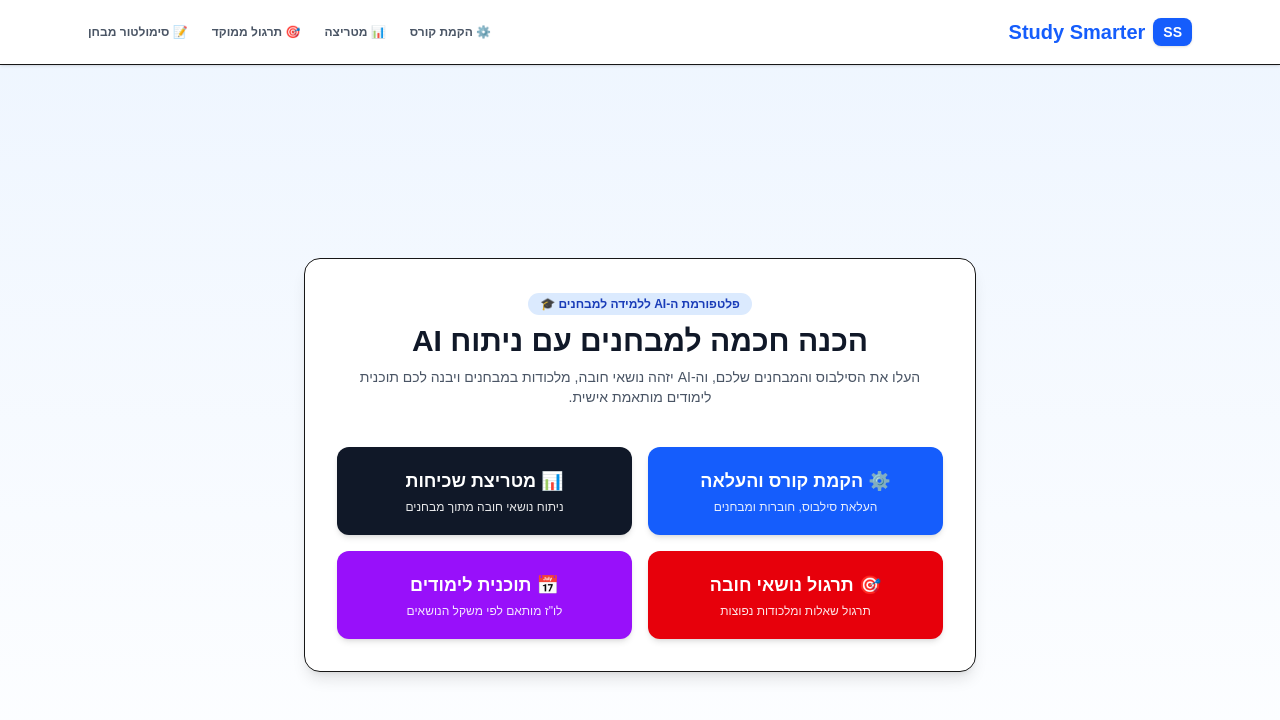
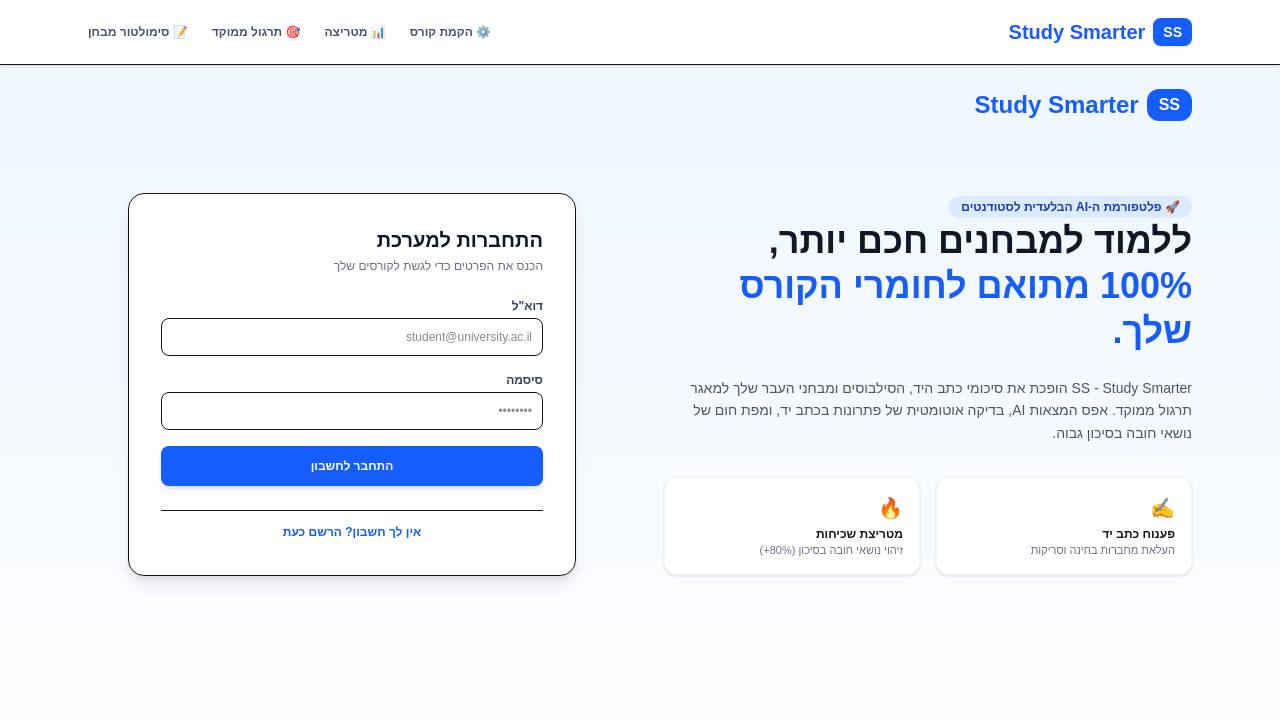
Before and after one commit to mariahazboun06-star/exam-engine-app-new, a Next.js app: page / in a window 1280 px wide. Shown: the top 720 px of the page. Built offline with nearby package versions, Linux system fonts and the light colour scheme; no server answers.

Commit message:
Implement full user SaaS flow: Landing page, Auth, User Dashboard, and Course Hub

```diff
--- /dev/null
+++ b/app/courses/[courseId]/page.tsx
@@ -0,0 +1,60 @@
+"use client";
+
+import Link from "next/link";
+import { useParams } from "next/navigation";
+
+export default function CourseHubPage() {
+  const params = useParams();
+  const courseId = params.courseId as string;
+
+  return (
+    <div className="max-w-5xl mx-auto p-6 dir-rtl space-y-8" dir="rtl">
+      <div>
+        <h1 className="text-2xl font-bold text-gray-900">🎓 מרכז המשאבים והתרגול של הקורס</h1>
+        <p className="text-xs text-gray-500 mt-1">נהל את חומרי הלימוד, בחן שכיחות נושאים ותרגל בזמן אמת.</p>
+      </div>
+
+      <div className="grid grid-cols-1 md:grid-cols-2 gap-6">
+        {/* 1. העלאת סילבוס, מבחנים וכתב יד */}
+        <Link
+          href={`/setup?courseId=${courseId}`}
+          className="bg-white p-6 rounded-xl border hover:border-blue-500 hover:shadow-md transition space-y-2"
+        >
+          <div className="text-2xl">📥</div>
+          <h2 className="font-bold text-base text-gray-900">1. העלאת חומרים וסיכומים</h2>
+          <p className="text-xs text-gray-500">העלאת סילבוסים, מבחנים וסיכומים בכתב יד לפענוח AI.</p>
+        </Link>
+
+        {/* 2. מטריצת שכיחות */}
+        <Link
+          href={`/matrix?courseId=${courseId}`}
+          className="bg-white p-6 rounded-xl border hover:border-blue-500 hover:shadow-md transition space-y-2"
+        >
+          <div className="text-2xl">📊</div>
+          <h2 className="font-bold text-base text-gray-900">2. מטריצת נושאי חובה</h2>
+          <p className="text-xs text-gray-500">ניתוח שכיחות נושאים ממבחני עבר וזיהוי נושאים קריטיים (80%+).</p>
+        </Link>
+
+        {/* 3. תרגול ממוקד */}
+        <Link
+          href={`/study/focused?courseId=${courseId}`}
+          className="bg-white p-6 rounded-xl border hover:border-blue-500 hover:shadow-md transition space-y-2"
+        >
+          <div className="text-2xl">🎯</div>
+          <h2 className="font-bold text-base text-gray-900">3. תרגול ממוקד ומפת חום</h2>
+          <p className="text-xs text-gray-500">תרגול שאלות מבוססות ספר הקורס עם סימון ירוק/אדום.</p>
+        </Link>
+
+        {/* 4. סימולטור מבחן */}
+        <Link
+          href={`/exam/simulation?courseId=${courseId}`}
+          className="bg-white p-6 rounded-xl border hover:border-blue-500 hover:shadow-md transition space-y-2"
+        >
+          <div className="text-2xl">📝</div>
+          <h2 className="font-bold text-base text-gray-900">4. סימולציית מבחן בזמן אמת</h2>
+          <p className="text-xs text-gray-500">הדמיית מבחן אמת כולל בדיקת פתרונות פתוחים מתמונות כתב יד.</p>
+        </Link>
+      </div>
+    </div>
+  );
+}
--- a/app/page.tsx
+++ b/app/page.tsx
@@ -1,58 +1,141 @@
 "use client";
 
-import Link from "next/link";
+import { useState } from "react";
+import { supabase } from "@/lib/supabaseClient";
+import { useRouter } from "next/navigation";
 
-export default function HomePage() {
+export default function LandingPage() {
+  const router = useRouter();
+  const [email, setEmail] = useState("");
+  const [password, setPassword] = useState("");
+  const [isSignUp, setIsSignUp] = useState(false);
+  const [loading, setLoading] = useState(false);
+  const [errorMsg, setErrorMsg] = useState<string | null>(null);
+
+  const handleAuth = async (e: React.FormEvent) => {
+    e.preventDefault();
+    setLoading(true);
+    setErrorMsg(null);
+
+    try {
+      if (isSignUp) {
+        const { error } = await supabase.auth.signUp({ email, password });
+        if (error) throw error;
+        alert("הרשמה בוצעה בהצלחה! ניתן להתחבר כעת.");
+        setIsSignUp(false);
+      } else {
+        const { error } = await supabase.auth.signInWithPassword({ email, password });
+        if (error) throw error;
+        router.push("/dashboard");
+      }
+    } catch (err: any) {
+      setErrorMsg(err.message || "שגיאה בתהליך ההתחברות");
+    } finally {
+      setLoading(false);
+    }
+  };
+
   return (
-    <div className="min-h-screen bg-gradient-to-b from-blue-50 to-white flex flex-col items-center justify-center p-6 dir-rtl text-center" dir="rtl">
-      <div className="max-w-2xl bg-white p-8 rounded-2xl shadow-lg border space-y-6">
-        <div className="space-y-2">
+    <div className="min-h-screen bg-gradient-to-b from-blue-50 to-white dir-rtl" dir="rtl">
+      {/* סרגל עליון */}
+      <header className="max-w-6xl mx-auto p-6 flex justify-between items-center">
+        <div className="flex items-center gap-2 font-extrabold text-2xl text-blue-600">
+          <span className="bg-blue-600 text-white px-3 py-1 rounded-xl text-base font-black">SS</span>
+          <span>Study Smarter</span>
+        </div>
+      </header>
+
+      {/* אזור ה-Hero והסבר על המערכת */}
+      <main className="max-w-6xl mx-auto px-6 py-12 grid grid-cols-1 md:grid-cols-2 gap-12 items-center">
+        <div className="space-y-6">
           <span className="bg-blue-100 text-blue-800 text-xs font-bold px-3 py-1 rounded-full">
-            פלטפורמת ה-AI ללמידה למבחנים 🎓
+            🚀 פלטפורמת ה-AI הבלעדית לסטודנטים
           </span>
-          <h1 className="text-3xl font-extrabold text-gray-900 mt-2">
-            הכנה חכמה למבחנים עם ניתוח AI
+          <h1 className="text-4xl font-extrabold text-gray-900 leading-tight">
+            ללמוד למבחנים חכם יותר, <br />
+            <span className="text-blue-600">100% מתואם לחומרי הקורס שלך.</span>
           </h1>
-          <p className="text-sm text-gray-600">
-            העלו את הסילבוס והמבחנים שלכם, וה-AI יזהה נושאי חובה, מלכודות במבחנים ויבנה לכם תוכנית לימודים מותאמת אישית.
+          <p className="text-gray-600 text-sm leading-relaxed">
+            SS - Study Smarter הופכת את סיכומי כתב היד, הסילבוסים ומבחני העבר שלך למאגר תרגול ממוקד.
+            אפס המצאות AI, בדיקה אוטומטית של פתרונות בכתב יד, ומפת חום של נושאי חובה בסיכון גבוה.
           </p>
+
+          <div className="grid grid-cols-2 gap-4 pt-2">
+            <div className="bg-white p-4 rounded-xl border border-gray-100 shadow-sm">
+              <span className="text-xl">✍️</span>
+              <h3 className="font-bold text-xs mt-1">פענוח כתב יד</h3>
+              <p className="text-[11px] text-gray-500">העלאת מחברות בחינה וסריקות</p>
+            </div>
+            <div className="bg-white p-4 rounded-xl border border-gray-100 shadow-sm">
+              <span className="text-xl">🔥</span>
+              <h3 className="font-bold text-xs mt-1">מטריצת שכיחות</h3>
+              <p className="text-[11px] text-gray-500">זיהוי נושאי חובה בסיכון (80%+)</p>
+            </div>
+          </div>
         </div>
 
-        {/* פעולות ראשיות לסטודנט */}
-        <div className="grid grid-cols-1 sm:grid-cols-2 gap-4 pt-4">
-          <Link
-            href="/setup"
-            className="flex flex-col items-center p-5 bg-blue-600 hover:bg-blue-700 text-white rounded-xl font-bold transition shadow-md"
-          >
-            <span className="text-lg">⚙️ הקמת קורס והעלאה</span>
-            <span className="text-xs font-normal opacity-90 mt-1">העלאת סילבוס, חוברות ומבחנים</span>
-          </Link>
+        {/* טופס התחברות / הרשמה */}
+        <div className="bg-white p-8 rounded-2xl border shadow-lg space-y-6 max-w-md mx-auto w-full">
+          <div>
+            <h2 className="text-xl font-bold text-gray-900">
+              {isSignUp ? "יצירת חשבון جديد" : "התחברות למערכת"}
+            </h2>
+            <p className="text-xs text-gray-500 mt-1">
+              {isSignUp ? "הרשם והתחל לנהל את הקורסים שלך" : "הכנס את הפרטים כדי לגשת לקורסים שלך"}
+            </p>
+          </div>
 
-          <Link
-            href="/matrix"
-            className="flex flex-col items-center p-5 bg-gray-900 hover:bg-gray-800 text-white rounded-xl font-bold transition shadow-md"
-          >
-            <span className="text-lg">📊 מטריצת שכיחות</span>
-            <span className="text-xs font-normal opacity-90 mt-1">ניתוח נושאי חובה מתוך מבחנים</span>
-          </Link>
+          {errorMsg && (
+            <div className="p-3 bg-red-50 border border-red-200 text-red-700 text-xs rounded-lg">
+              {errorMsg}
+            </div>
+          )}
 
-          <Link
-            href="/study/focused"
-            className="flex flex-col items-center p-5 bg-red-600 hover:bg-red-700 text-white rounded-xl font-bold transition shadow-md"
-          >
-            <span className="text-lg">🎯 תרגול נושאי חובה</span>
-            <span className="text-xs font-normal opacity-90 mt-1">תרגול שאלות ומלכודות נפוצות</span>
-          </Link>
+          <form onSubmit={handleAuth} className="space-y-4">
+            <div>
+              <label className="text-xs font-bold text-gray-700 block mb-1">דוא"ל</label>
+              <input
+                type="email"
+                required
+                value={email}
+                onChange={(e) => setEmail(e.target.value)}
+                className="w-full p-2.5 border rounded-lg text-xs"
+                placeholder="student@university.ac.il"
+              />
+            </div>
 
-          <Link
-            href="/plan"
-            className="flex flex-col items-center p-5 bg-purple-600 hover:bg-purple-700 text-white rounded-xl font-bold transition shadow-md"
-          >
-            <span className="text-lg">📅 תוכנית לימודים</span>
-            <span className="text-xs font-normal opacity-90 mt-1">לו"ז מותאם לפי משקל הנושאים</span>
-          </Link>
+            <div>
+              <label className="text-xs font-bold text-gray-700 block mb-1">סיסמה</label>
+              <input
+                type="password"
+                required
+                value={password}
+                onChange={(e) => setPassword(e.target.value)}
+                className="w-full p-2.5 border rounded-lg text-xs"
+                placeholder="••••••••"
+              />
+            </div>
+
+            <button
+              type="submit"
+              disabled={loading}
+              className="w-full bg-blue-600 hover:bg-blue-700 text-white font-bold py-3 rounded-lg text-xs transition shadow-md"
+            >
+              {loading ? "מעבד..." : isSignUp ? "ירשם כעת" : "התחבר לחשבון"}
+            </button>
+          </form>
+
+          <div className="text-center pt-2 border-t">
+            <button
+              type="button"
+              onClick={() => setIsSignUp(!isSignUp)}
+              className="text-xs font-bold text-blue-600 hover:underline"
+            >
+              {isSignUp ? "כבר נרשמת? התחבר כאן" : "אין לך חשבון? הרשם כעת"}
+            </button>
+          </div>
         </div>
-      </div>
+      </main>
     </div>
   );
 }
```
Also changed, not shown: app/dashboard/page.tsx (+107 -150 lines).
